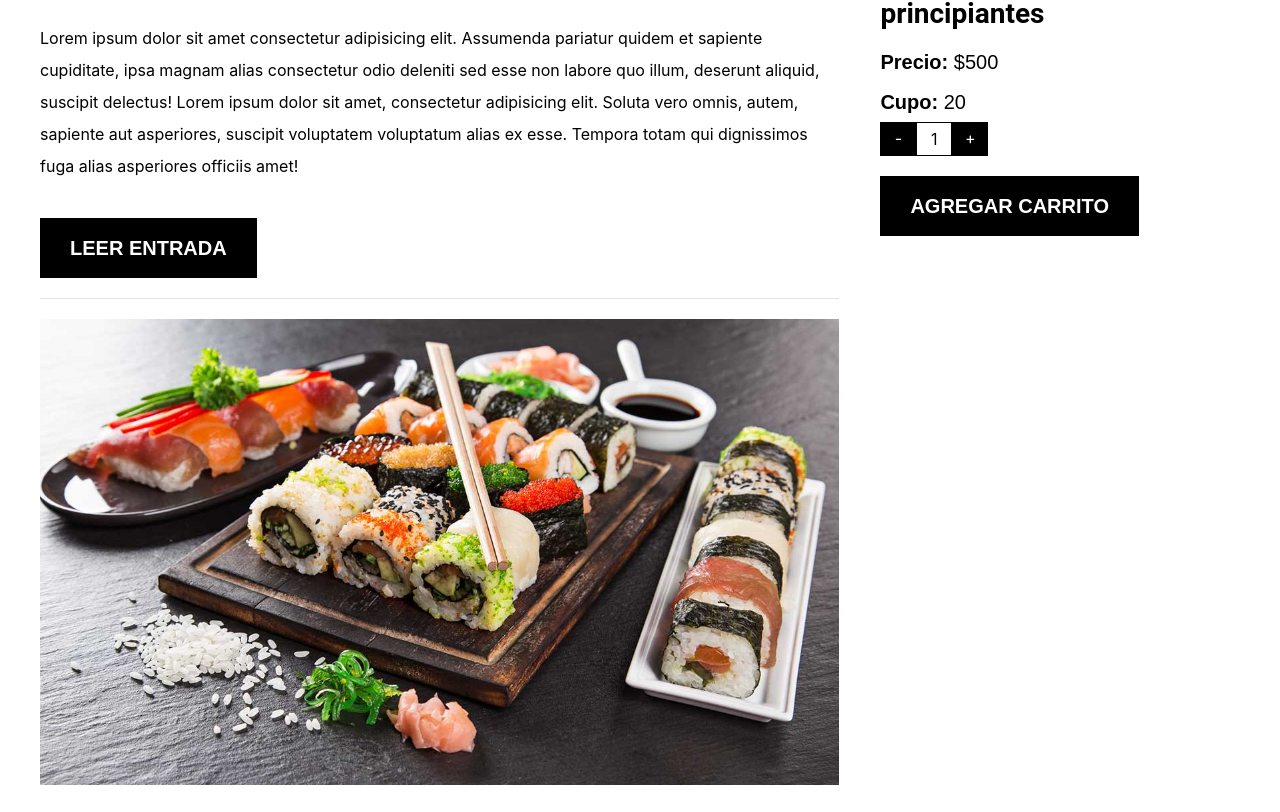
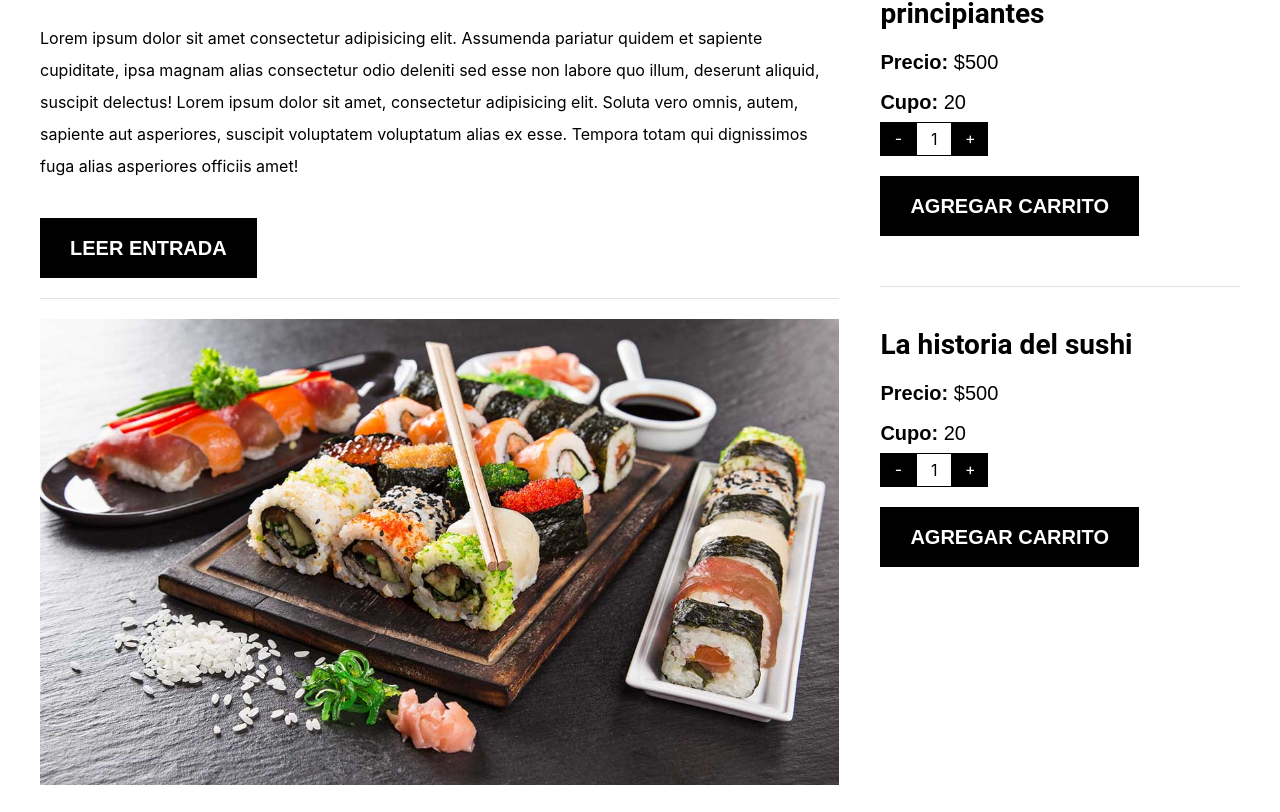
Before and after one commit to estebanmavarezb/react-app, a React (Create React App) app: page / in a window 1280 px wide. Shown: the part 1249-2061 px from the top of the page. Built offline with nearby package versions, Linux system fonts and the light colour scheme.

Commit message:
arreglos

```diff
--- a/src/components/aside/index.jsx
+++ b/src/components/aside/index.jsx
@@ -9,6 +9,7 @@ function AsideComponent() {
             <ul className="cursos-lista">
                 <ItemCourseComponent titulo="Técnicas de preparacion de sushi"/>
                 <ItemCourseComponent titulo="4 Recetas de sushi para principiantes"/>
+                <ItemCourseComponent titulo="La historia del sushi"/>
 
             </ul>
         </aside>
```
